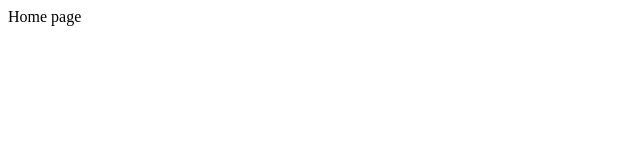
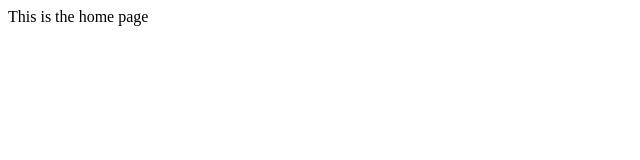
Before and after one commit to ShauryaRahlon/JSCOP-7-Frontend, a React (Vite) app: page / in a window 1280 px wide. Shown: the top 160 px of the page, without its empty margins (0-640 px from the left). Built offline with nearby package versions, Linux system fonts and the light colour scheme.

Commit message:
Fixing Structure

```diff
--- a/src/App.jsx
+++ b/src/App.jsx
@@ -1,6 +1,7 @@
 import { BrowserRouter as Router, Route, Routes } from 'react-router-dom';
 import './App.css';
-import Home from './Pages/Home';
+import Home from './Pages/Home/Home';
+
 
 function App() {
   return (
--- a/src/Pages/Home.jsx
+++ b/src/Pages/Home/Home.jsx
@@ -3,7 +3,7 @@
 const Home = () => {
     return (
         <div>
-            Home page
+            This is the home page
         </div>
     )
 }
```
